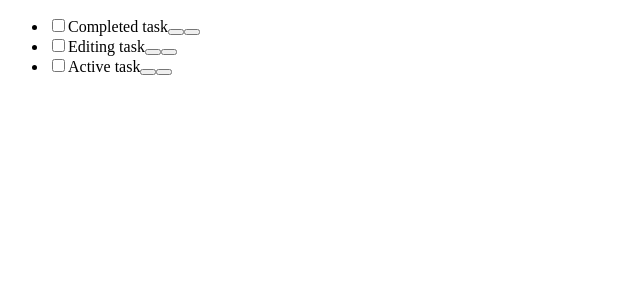
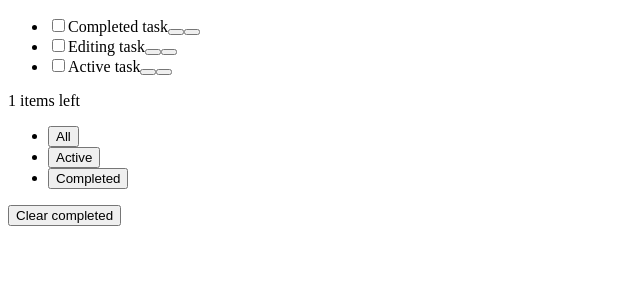
Before and after one commit to ninelamericanel/todoWithTS, a React (Create React App) app: page / in a window 1280 px wide. Shown: the top 300 px of the page, without its empty margins (0-640 px from the left). Built offline with nearby package versions, Linux system fonts and the light colour scheme.

Commit message:
created structure of footer component

```diff
--- a/src/components/footer/footer.tsx
+++ b/src/components/footer/footer.tsx
@@ -2,5 +2,19 @@ import React from "react";
 import './style.css';
 
 export const Footer:React.FC = () => {
-    return <div> </div>
+    return (<footer className="footer">
+        <span className="todo-count">1 items left</span>
+        <ul className="filters">
+            <li>
+                <button className="selected">All</button>
+            </li>
+            <li>
+                <button>Active</button>
+            </li>
+            <li>
+                <button>Completed</button>
+            </li>
+        </ul>
+        <button className="clear-completed">Clear completed</button>
+    </footer>)
 }
```
